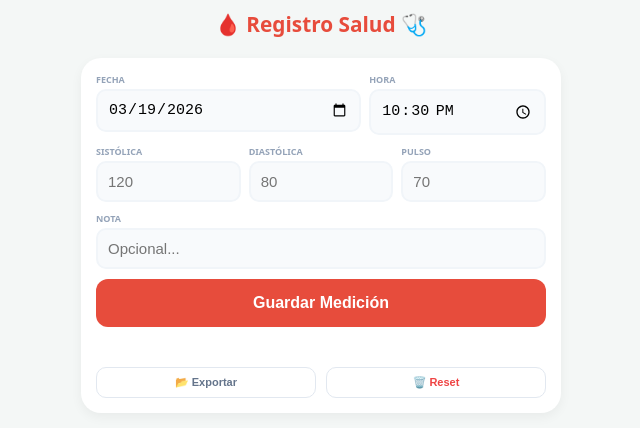
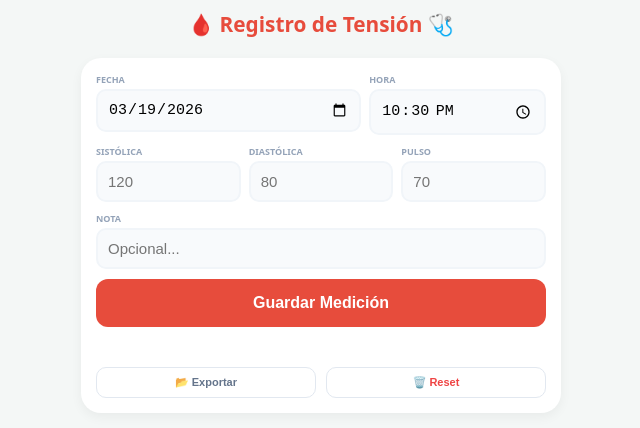
Before and after one commit to FlacoFavor/registro_de_tension, a plain HTML site: page index.html in a window 1280 px wide. Shown: the whole page, without its empty margins (319-959 px from the left). Drawn offline with Linux system fonts and the light colour scheme.

Commit message:
Update index.html

```diff
--- a/index.html
+++ b/index.html
@@ -10,7 +10,7 @@
 
 </head>
 <body>
-<h2>🩸 Registro Salud 🩺</h2>
+<h2>🩸 Registro de Tensión 🩺</h2>
 <div class="card">
     <div class="f-row">
         <div class="f-group" style="flex: 1.5;"><label>Fecha</label><input type="date" id="f"></div>
```
